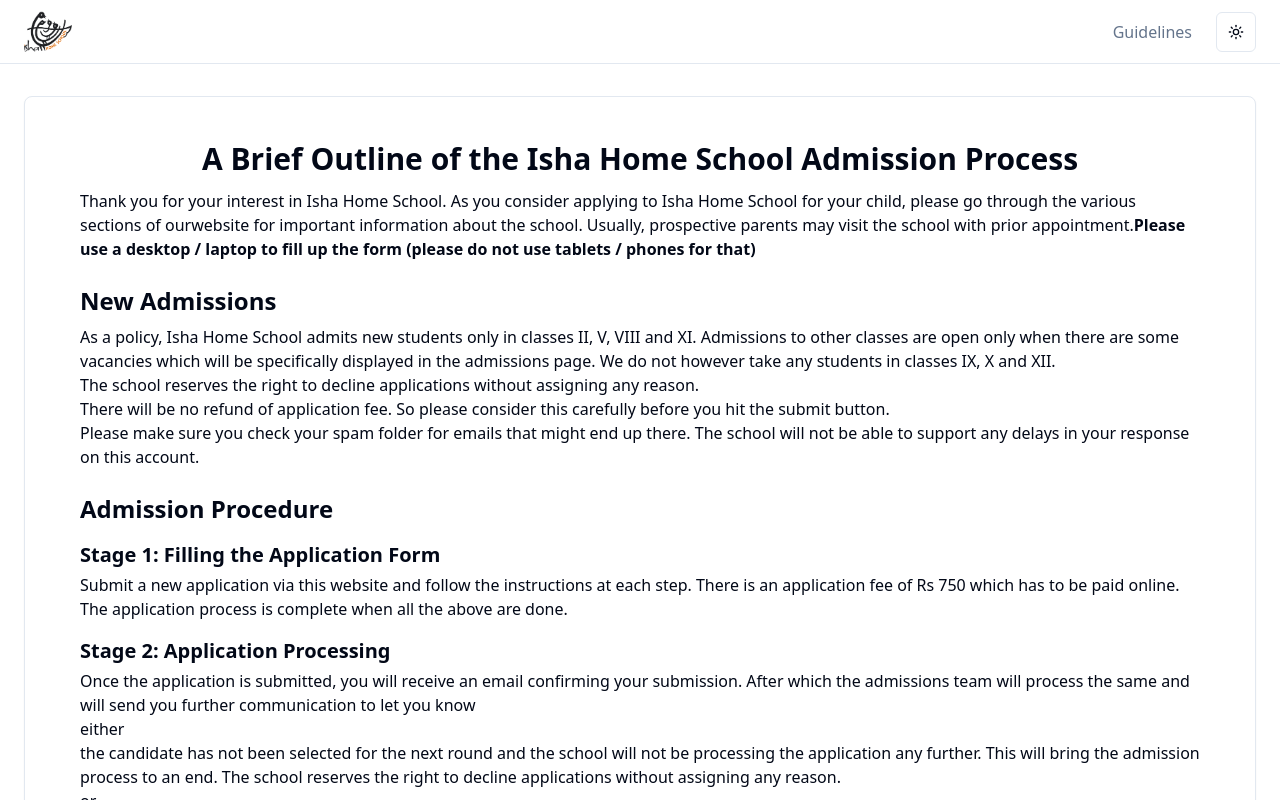
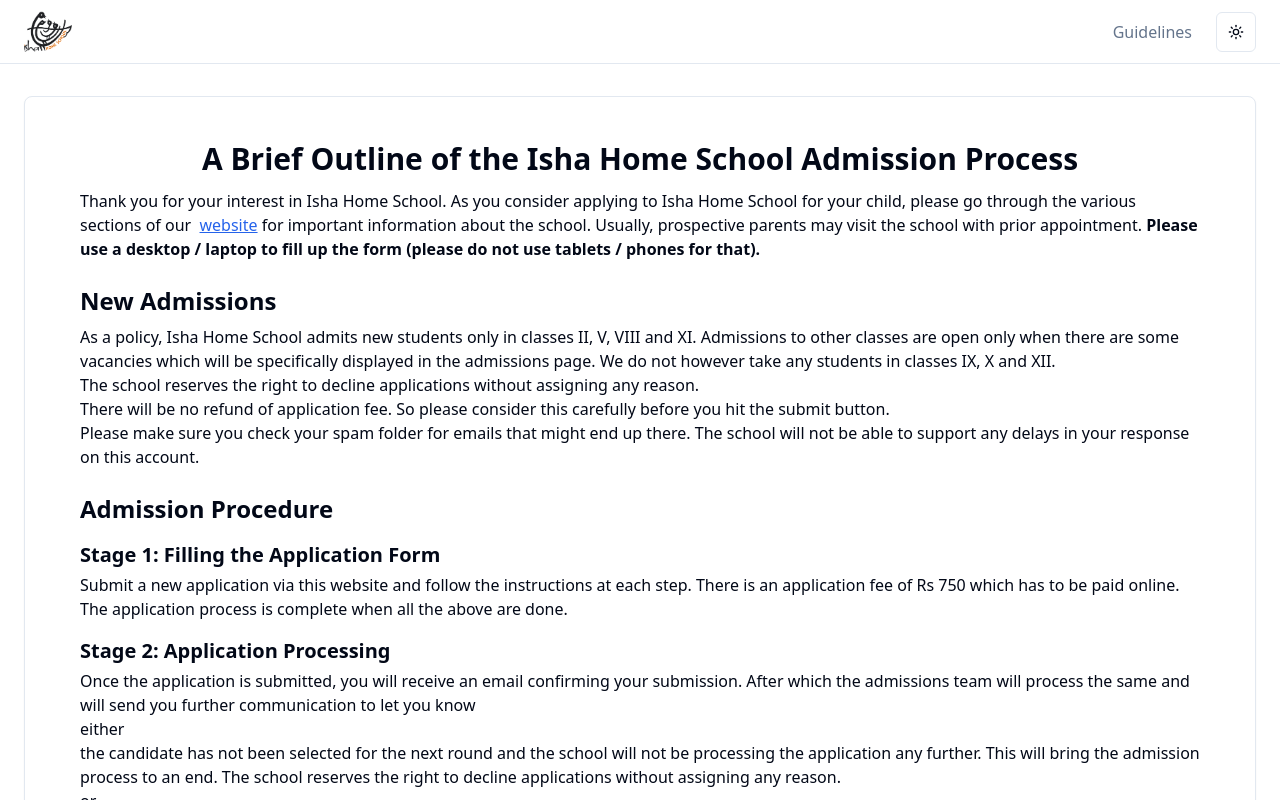
Before and after one commit to anand-shukla-at-sadhguru/ihs-react, a React (Vite) app: page /guidelines in a window 1280 px wide. Shown: the top 800 px of the page. Built offline with nearby package versions, Linux system fonts and the light colour scheme.

Commit message:
guidel lines chnage

```diff
--- a/src/pages/Guidelines.tsx
+++ b/src/pages/Guidelines.tsx
@@ -11,10 +11,9 @@
 
         <h2 className="text-center text-3xl font-semibold my-3">A Brief Outline of the Isha Home School Admission Process</h2>
 
-        <p>
-          Thank you for your interest in Isha Home School. As you consider applying to Isha Home School for your child, please go through the various sections of our
-          <a href="https://isha.sadhguru.org/isha-home-school">website</a> for important information about the school. Usually, prospective parents may visit the school with prior appointment.
-          <strong>Please use a desktop / laptop to fill up the form (please do not use tablets / phones for that)</strong>
+        <p>Thank you for your interest in Isha Home School. As you consider applying to Isha Home School for your child, please go through the various sections of our &nbsp;
+          <a className="text-blue-600 underline" href="https://isha.sadhguru.org/isha-home-school">website</a> for important information about the school. Usually, prospective parents may visit the school with prior appointment.
+          <strong> Please use a desktop / laptop to fill up the form (please do not use tablets / phones for that).</strong>
         </p>
 
         <h3 className="text-2xl font-semibold mt-6 mb-2">New Admissions</h3>
```
